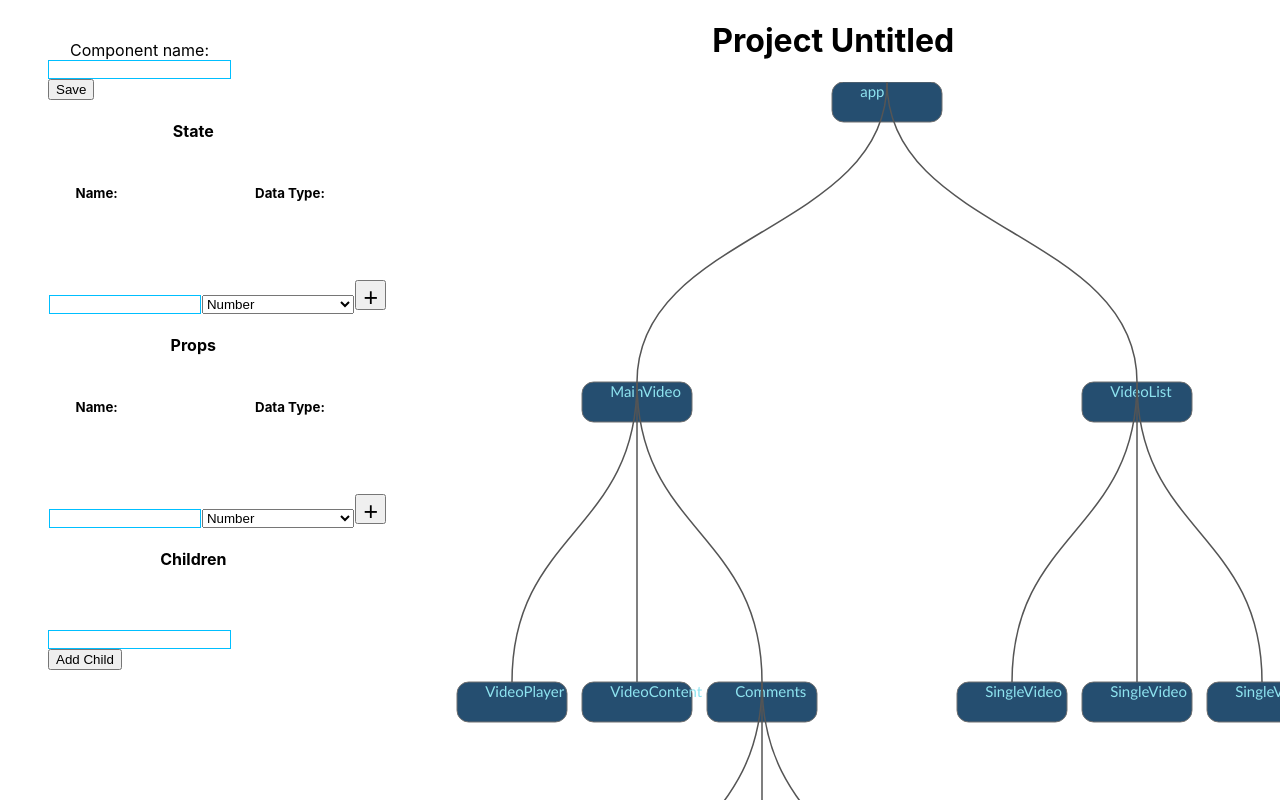
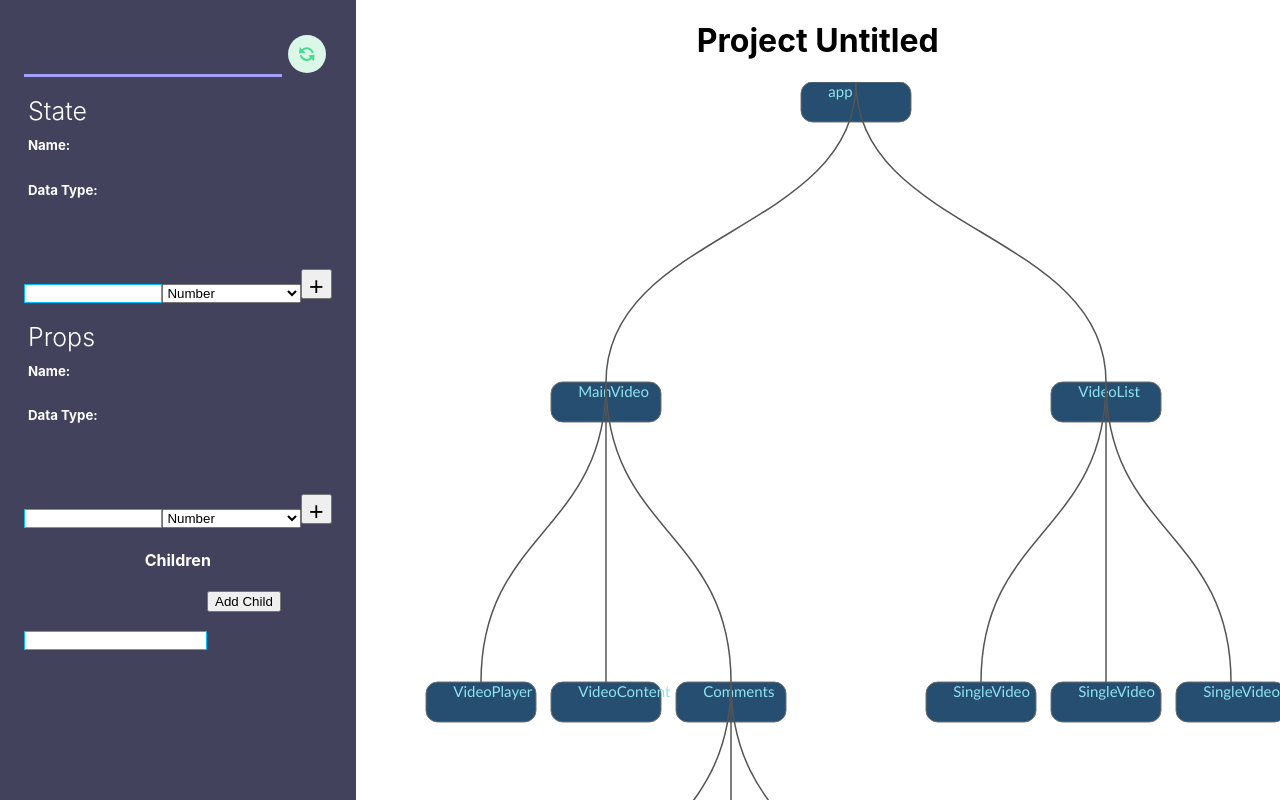
Before and after one commit to mayanksuchde/plan-react-app, a React (Create React App) app: page /tree in a window 1280 px wide. Shown: the top 800 px of the page. Built offline with nearby package versions, Linux system fonts and the light colour scheme.

Commit message:
styling for the editor tab

```diff
--- a/src/App.scss
+++ b/src/App.scss
@@ -21,25 +21,41 @@
   }
 }
 
-.edit-form{
-  width:450px;
-
+.form{
+  width:400px;
+  background-color:#43425D;
+  color:white;
+  &__name{
+    display:flex;
+    flex-direction: row;
+    justify-content: space-between;
+    align-items: center;
+    margin-top:34px;
+    input[type=text]{
+      width: 85%;
+      color: white;
+      border:none;
+      font-size: 32px;
+      height: 38px;
+      box-shadow: none;
+      background: none;
+      border-bottom: solid 3px #A3A0FB;
+      &:focus{
+        border:solid 3px #A3A0FB;
+      }
+    }
+    button{
+      background: none;
+      border:none;
+    }
+  }
   form{
-    margin-left: 48px;
+    margin-left: 24px;
+    margin-right: 24px;
     display: flex;
-    flex-direction: column;
     justify-content: flex-start;
     align-items: flex-start;
-    fieldset{
-      width: 98%;
-        .fieldset-div{
-          display: flex;
-          flex-direction: row;
-          justify-content: space-between;
-          align-items: flex-start;
 
-        }
-    }
 
     label{
       margin-top:40px;
@@ -53,13 +69,27 @@
 
 
   }
-      .state{
+  .container{
     width: 100%;
     &__headers{
+      width:85%;
       display: flex;
       flex-direction: row;
+      flex-wrap: wrap;
+      margin-left: 28px;
+
+      h4{
+        line-height: 0px;
+        width: 100%;
+        font-weight: 300;
+        font-size:25px;
+        text-align: left;
+        margin: 34px 0 12px 0 ;
+      }
       h5{
-            width: 100%;
+        line-height: 0px;
+
+        margin-right: 116px;
       }
     }
     &__list{
--- a/src/EditForm.js
+++ b/src/EditForm.js
@@ -1,7 +1,6 @@
 import React, { Component } from 'react';
 import Children from './Children';
 import ObjectContainer from './ObjectContainer';
-import uuid from 'uuid';
 
 export default class EditForm extends Component {
   constructor(props){
@@ -24,12 +23,10 @@ export default class EditForm extends Component {
     let {node,nameEdit,handleNameChange,handleNameSubmit,addState,addProps,deleteProps,deleteState,addChild,copyChild,deleteChild}= this.props;
 
     return (
-      <div className='edit-form'>
-        <form onSubmit={handleNameSubmit}>
-          <label htmlFor="name"> Component name:
-              <input type='text' name="name" value={nameEdit} onChange={handleNameChange} />
-          </label>
-          <input type="Submit" value="Save" />
+      <div className='form'>
+        <form className='form__name' onSubmit={handleNameSubmit}>
+          <input type='text' name="name" value={nameEdit} onChange={handleNameChange} />
+          <button type="Submit"><img src="/Icon-1.svg" alt=""/></button>
         </form>
             <div className="state">
               <ObjectContainer header="State"
--- a/src/ObjectContainer.js
+++ b/src/ObjectContainer.js
@@ -16,12 +16,12 @@ export default class ObjectContainer extends Component{
       // const objArray=this.generateArr(data);
       // console.log(objArray);
       return (<div>
-                <h4>{header}</h4>
-                  <div className="state__headers">
+                  <div className="container__headers">
+                    <h4>{header}</h4>
                     <h5>Name:</h5>
                     <h5>Data Type:</h5>
                   </div>
-                  <div className="state__list">
+                  <div className="container__list">
                     <ul>
                      {Object.keys(data).map((key,i)=>
                         <li key={i}>
@@ -32,7 +32,7 @@ export default class ObjectContainer extends Component{
                      )}
                     </ul>
                   </div>
-                    <form className='state__add' onSubmit={addData}>
+                    <form className='container__add' onSubmit={addData}>
                       <label htmlFor='name'>
                           <input type='text' name="name"/>
                       </label>
```
Also changed, not shown: public/Icon-1.svg (added), public/Icon.svg (added). Lines whose indentation alone changed are shown as unchanged.
